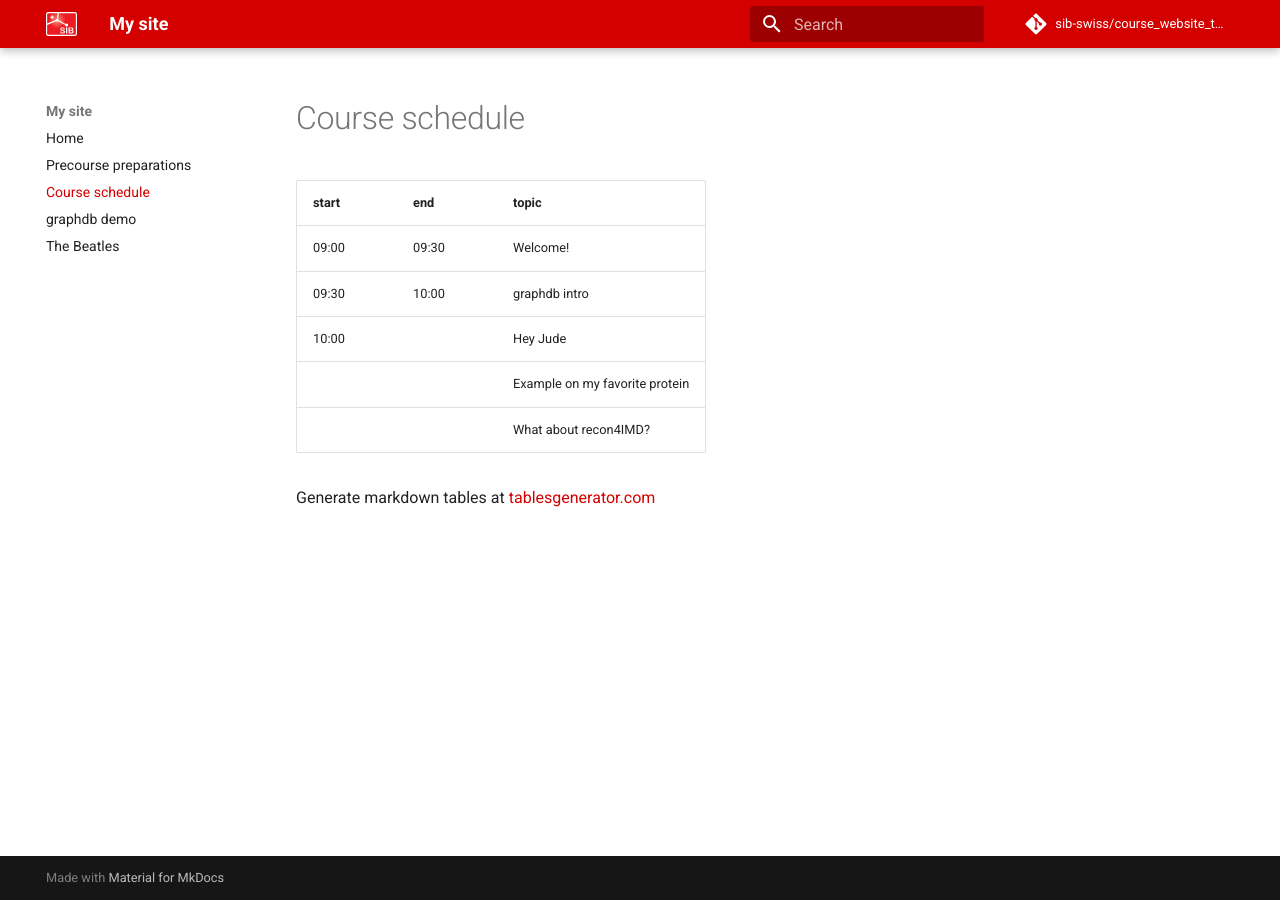
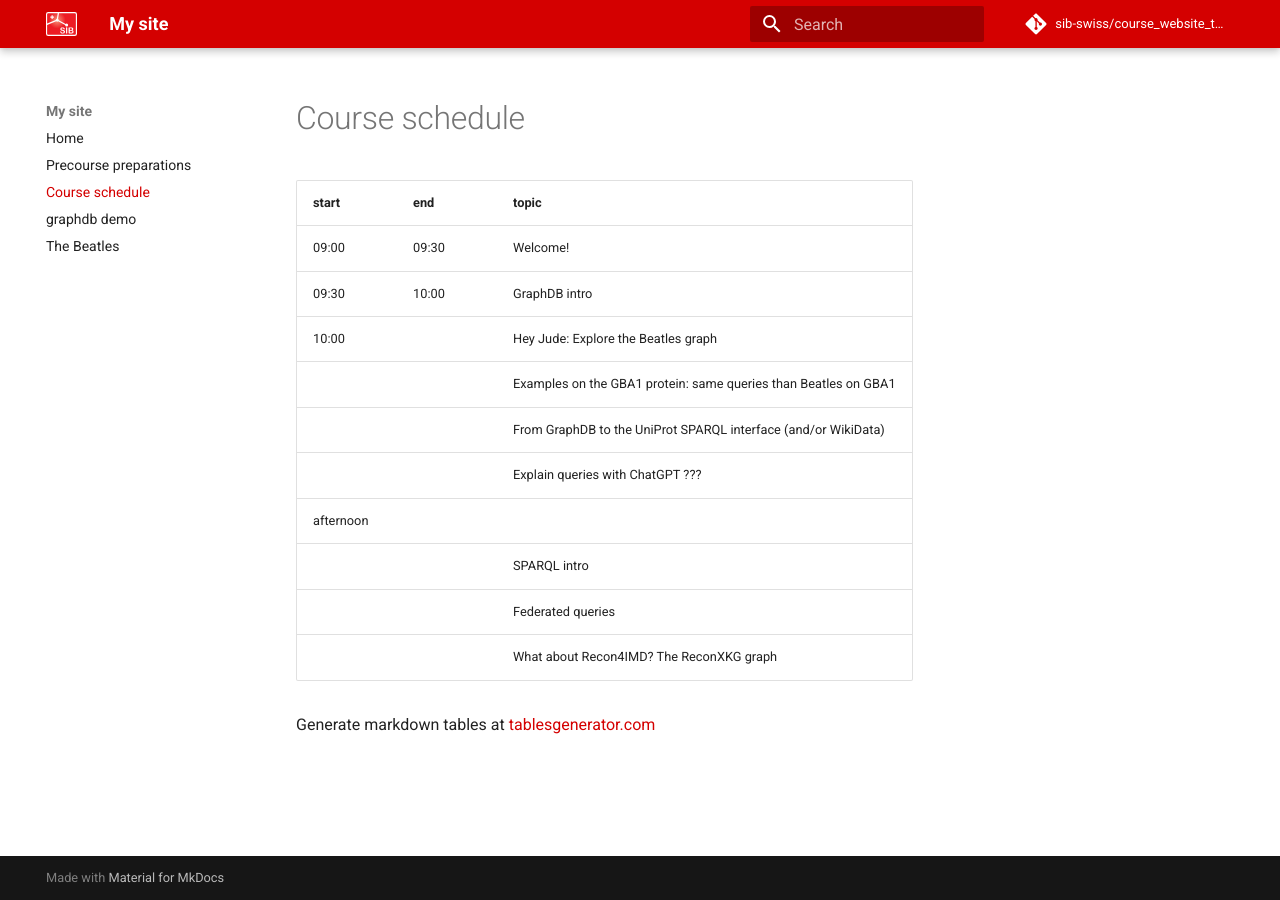
Before and after one commit to sib-swiss/SPARQL_course, an MkDocs documentation site: the page built from docs/course_schedule.md, in a window 1280 px wide. Built offline with MkDocs 1.6.1 and Material for MkDocs 9.7.7, drawn with Linux system fonts in a browser that asks for light colours; comment, search, counter and statistics services are not loaded.

```diff
--- a/docs/course_schedule.md
+++ b/docs/course_schedule.md
@@ -1,10 +1,15 @@
 
-| start 	| end   	| topic   	|
-|-------	|-------	|---------	|
-| 09:00 	| 09:30 	| Welcome! 	|
-| 09:30 	| 10:00 	| graphdb intro  	|
-| 10:00 	|  	| Hey Jude  	|
-|  	|  	| Example on my favorite protein  	|
-|  	|  	| What about recon4IMD?  	|
+| start | end   | topic   |
+|-------|-------|---------|
+| 09:00 | 09:30 | Welcome! |
+| 09:30 | 10:00 | GraphDB intro |
+| 10:00 | | Hey Jude: Explore the Beatles graph |
+|   |   | Examples on the GBA1 protein: same queries than Beatles on GBA1 |
+|   |   | From GraphDB to the UniProt SPARQL interface (and/or WikiData) |
+|   |   | Explain queries with ChatGPT ??? |
+| afternoon | | |
+|   |   | SPARQL intro |
+|   |   | Federated queries |
+|   |   | What about Recon4IMD? The ReconXKG graph |
 
 Generate markdown tables at [tablesgenerator.com](https://www.tablesgenerator.com/markdown_tables)
```
